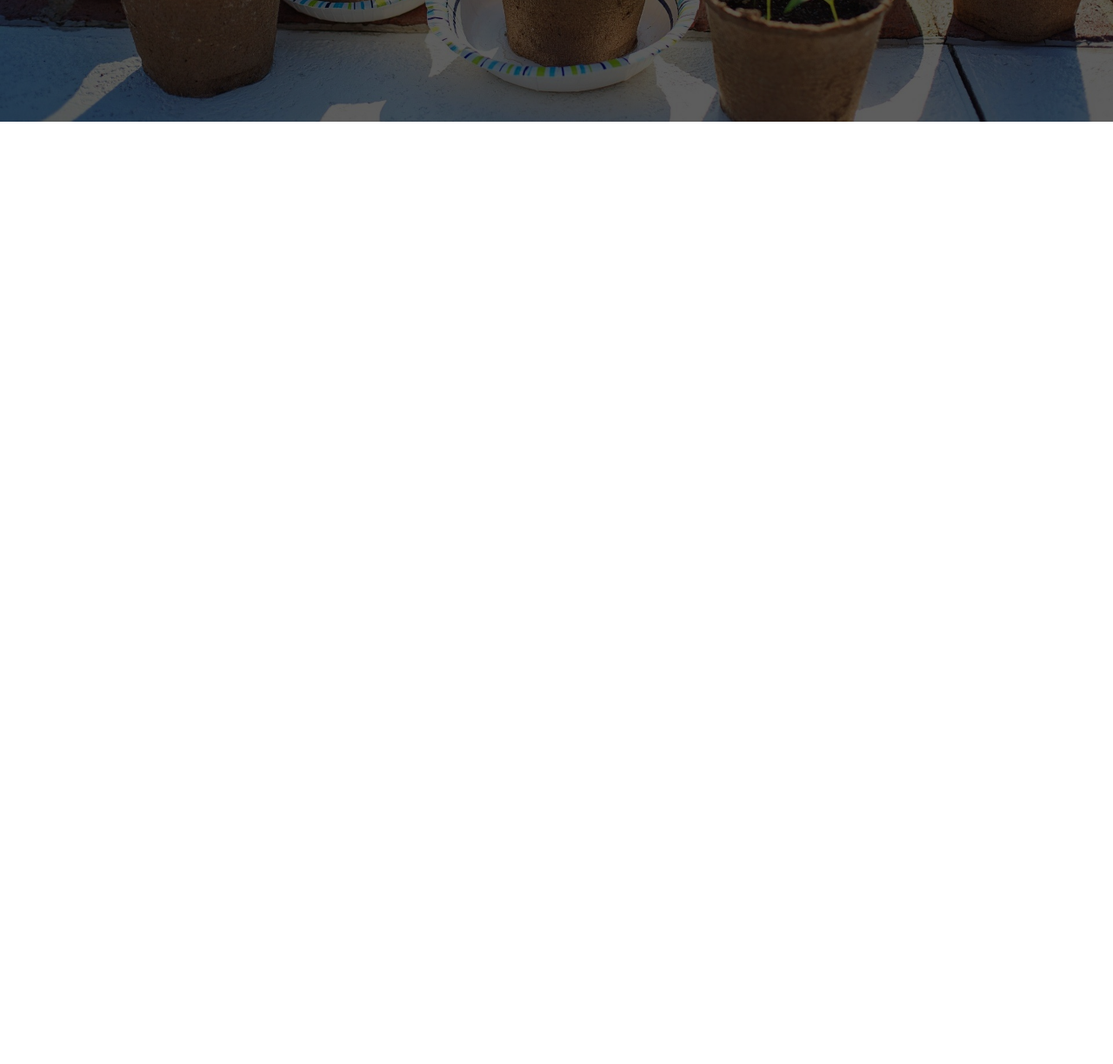
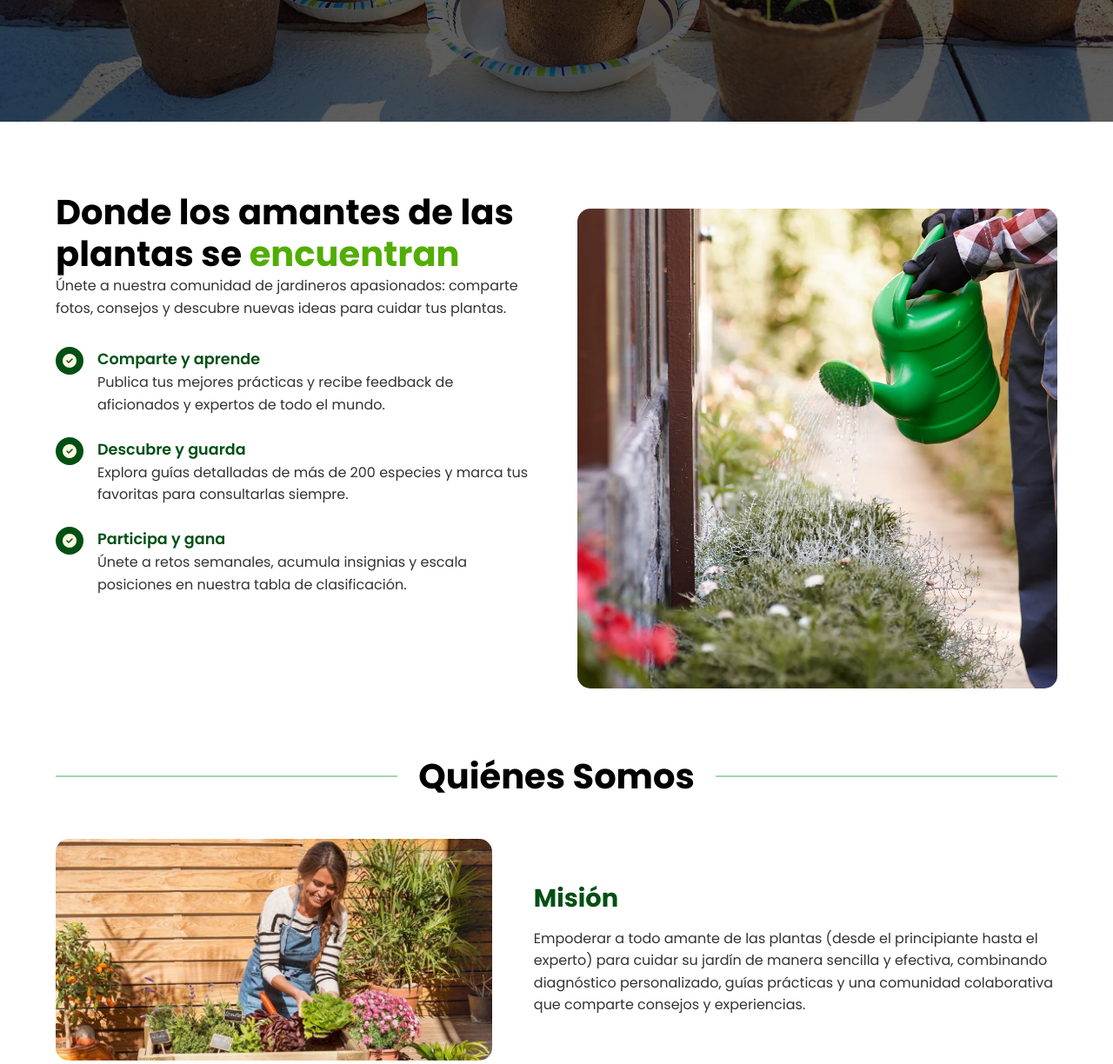
Before and after one commit to ALAYA1803/upc-pre-202501-si385-1775-Greeni, a plain HTML site: page index.html in a window 1280 px wide. Shown: the part 500-1724 px from the top of the page at 87% size. Before the commit the page ends 800 px from the top, so only its background shows below. Drawn offline with Linux system fonts and the light colour scheme; a script that the page names is missing.

Commit message:
feature(encuentran-about): add Find and About section and styles

```diff
--- a/index.html
+++ b/index.html
@@ -45,7 +45,65 @@
     </section>
   </header>
 
-
+  <section id="encuentran" class="section-light">
+    <div class="container encuentro-content">
+      <div class="text-block">
+        <h2>Donde los amantes de las plantas se <span class="highlight">encuentran</span></h2>
+        <p>Únete a nuestra comunidad de jardineros apasionados: comparte fotos, consejos y descubre nuevas ideas para cuidar tus plantas.</p>
+        <ul class="feature-list">
+          <li>
+            <i class="fas fa-check-circle"></i>
+            <div class="feature-text">
+              <span class="feature-title">Comparte y aprende</span>
+              <p>Publica tus mejores prácticas y recibe feedback de aficionados y expertos de todo el mundo.</p>
+            </div>
+          </li>
+          <li>
+            <i class="fas fa-check-circle"></i>
+            <div class="feature-text">
+              <span class="feature-title">Descubre y guarda</span>
+              <p>Explora guías detalladas de más de 200 especies y marca tus favoritas para consultarlas siempre.</p>
+            </div>
+          </li>
+          <li>
+            <i class="fas fa-check-circle"></i>
+            <div class="feature-text">
+              <span class="feature-title">Participa y gana</span>
+              <p>Únete a retos semanales, acumula insignias y escala posiciones en nuestra tabla de clasificación.</p>
+            </div>
+          </li>
+        </ul>
+      </div>
+      <div class="image-block">
+        <img src="img/encuentran.webp" alt="Regando plantas">
+      </div>
+    </div>
+  </section>
+  <section id="about" class="section-light">
+    <div class="container about-content">
+      <div class="section-title-container">
+        <h2>Quiénes Somos</h2>
+      </div>
+      <div class="card mission">
+        <div class="image-block">
+          <img src="img/mision.jpg" alt="Mujer cuidando plantas con dedicación">
+        </div>
+        <div class="card-content">
+          <h3>Misión</h3>
+          <p>Empoderar a todo amante de las plantas (desde el principiante hasta el experto) para cuidar su jardín de manera sencilla y efectiva, combinando diagnóstico personalizado, guías prácticas y una comunidad colaborativa que comparte consejos y experiencias.</p>
+        </div>
+      </div>
+      <div class="card vision reversed">
+        <div class="card-content">
+          <h3>Visión</h3>
+          <p>Convertirnos en la plataforma de referencia mundial para el cuidado de plantas, inspirando a millones de personas a reconectar con la naturaleza y fomentar un mundo más verde, saludable y sostenible.</p>
+        </div>
+        <div class="image-block">
+          <img src="img/vision.jpg" alt="Vista aérea de una persona podando arbustos perfectamente redondos">
+        </div>
+      </div>
+    </div>
+  </section>
   <script src="script.js"></script>
 </body>
 </html>
--- a/styles.css
+++ b/styles.css
@@ -184,3 +184,55 @@ max-width: 40ch;
 .hero-content .btn-app:hover {
   background: #00380A;
 }
+
+.encuentro-content {
+  display: grid;
+  grid-template-columns: 1fr 1fr;
+  align-items: center;
+  gap: 3rem;
+}
+.feature-list {
+  list-style: none;
+  margin-top: 2rem;
+  padding: 0;
+}
+.feature-list li {
+  display: flex;
+  align-items: flex-start;
+  gap: 1rem;
+  margin-bottom: 1.5rem;
+}
+.feature-list i {
+  background-color: #005014;
+  color: #FEF9E0;
+  font-size: 1rem;
+  padding: 0.5rem;
+  border-radius: 50%;
+}
+.feature-title {
+  font-size: 1.1rem;
+  font-weight: 600;
+  color: #005014;
+}
+
+.card {
+  display: flex;
+  align-items: center;
+  gap: 3rem;
+  margin-top: 3rem;
+  text-align: left;
+}
+.card.reversed {
+  flex-direction: row-reverse;
+}
+.image-block {
+  flex: 1;
+  max-height: 450px;
+}
+.image-block img {
+  width: 100%;
+  height: 100%;
+  border-radius: 15px;
+  object-fit: cover;
+}
+.card-content { flex: 1.2; }
```
